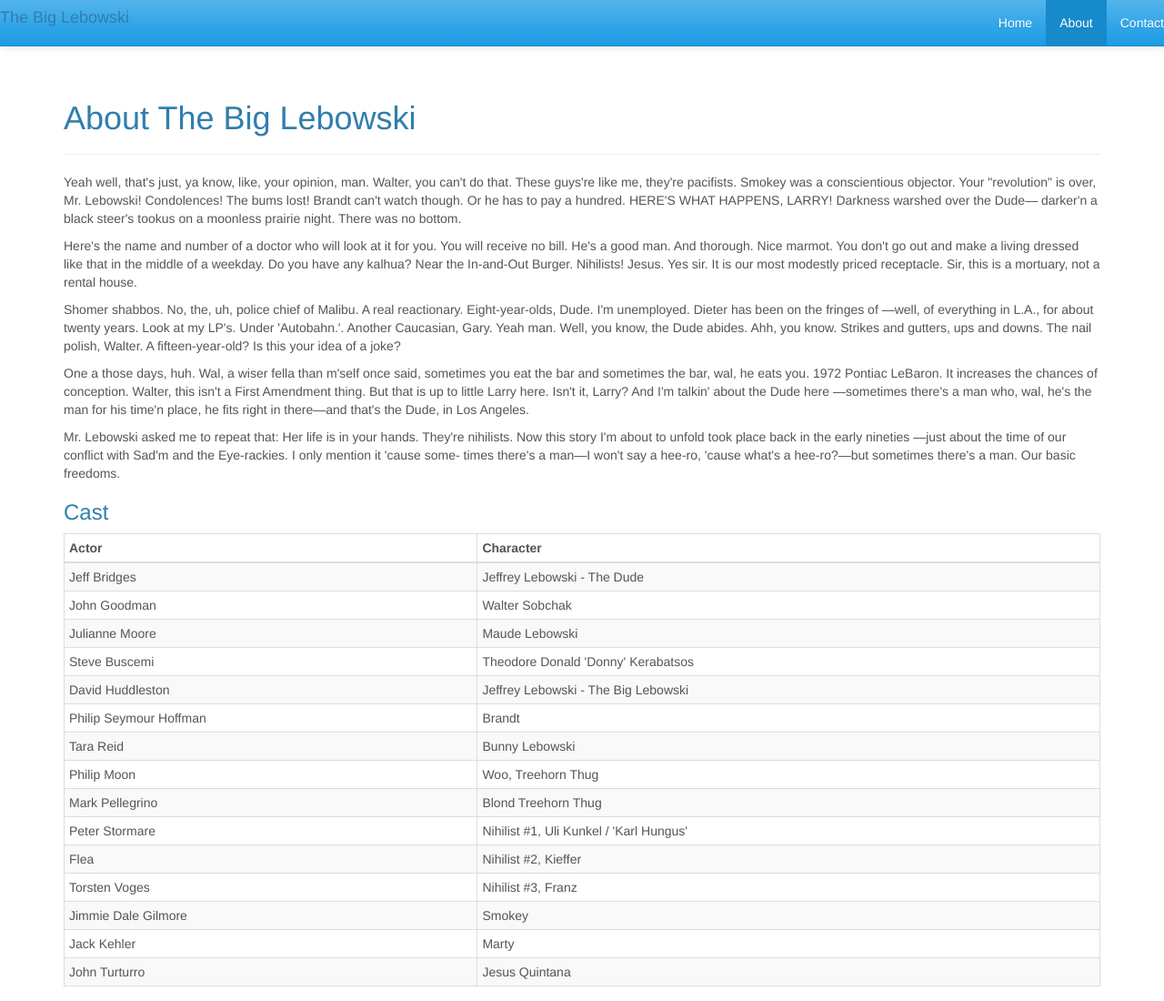
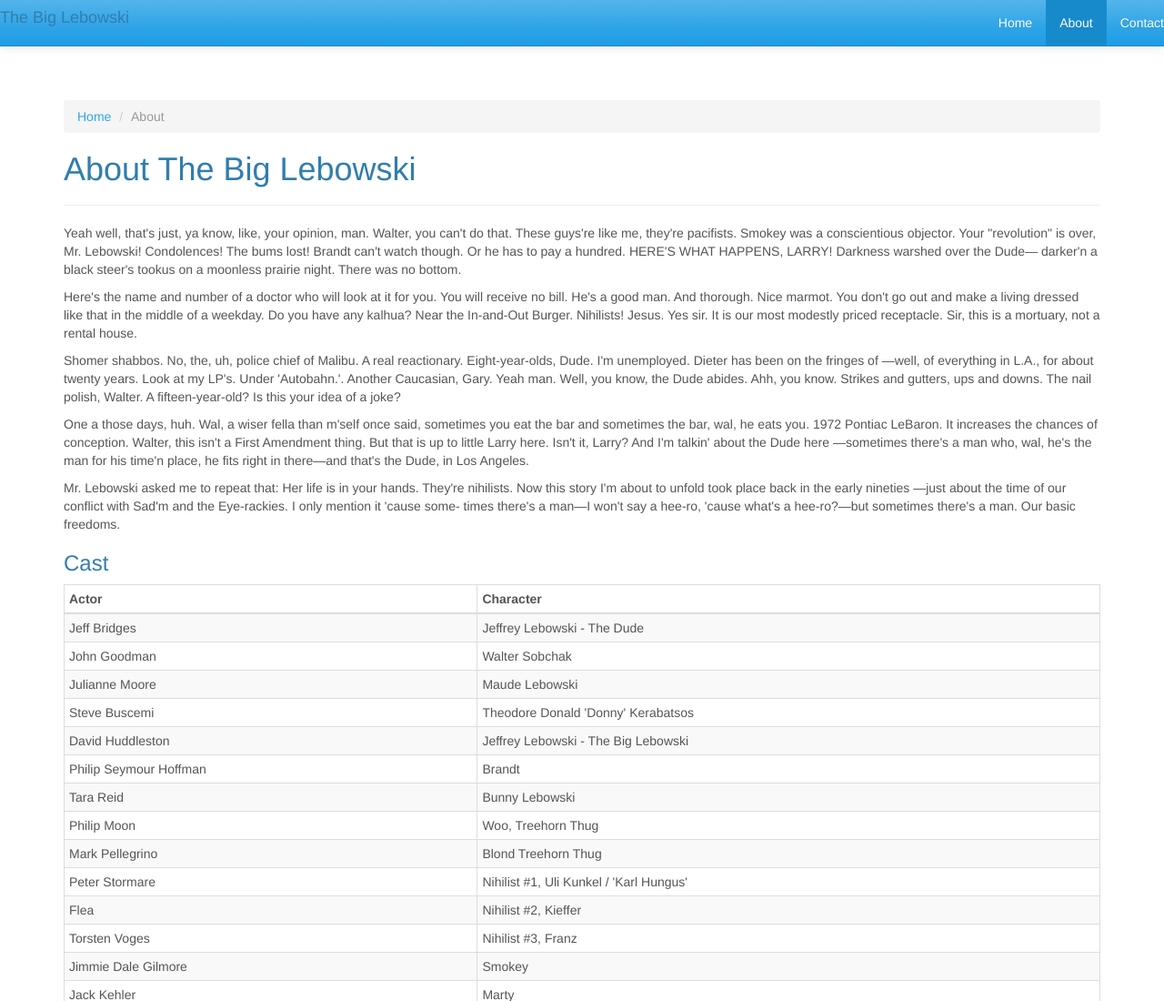
Before and after one commit to sandromancuso/online-course-bootstrap3, a plain HTML site: page exercise/About.html in a window 1280 px wide. Shown: the top 1100 px of the page at 91% size. Drawn offline with Linux system fonts and the light colour scheme.

Commit message:
Breadcrumb added to the About page.

```diff
--- a/exercise/About.html
+++ b/exercise/About.html
@@ -39,6 +39,10 @@
     <section id="body" class="container">
 
       <div class="page-header">
+        <ol class="breadcrumb">
+          <li><a href="index.html">Home</a></li>
+          <li class="active">About</li>
+        </ol>
         <h1>About The Big Lebowski</h1>
       </div>
 
```
